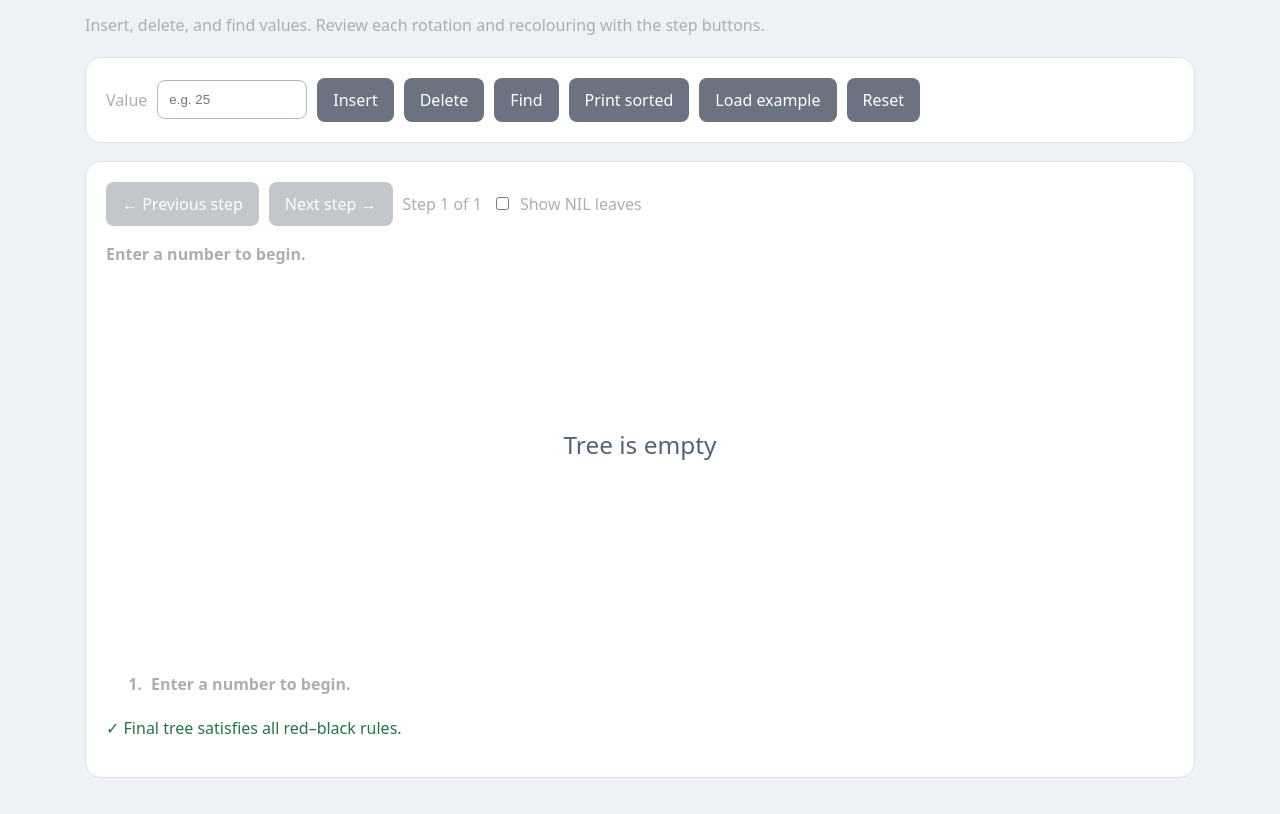
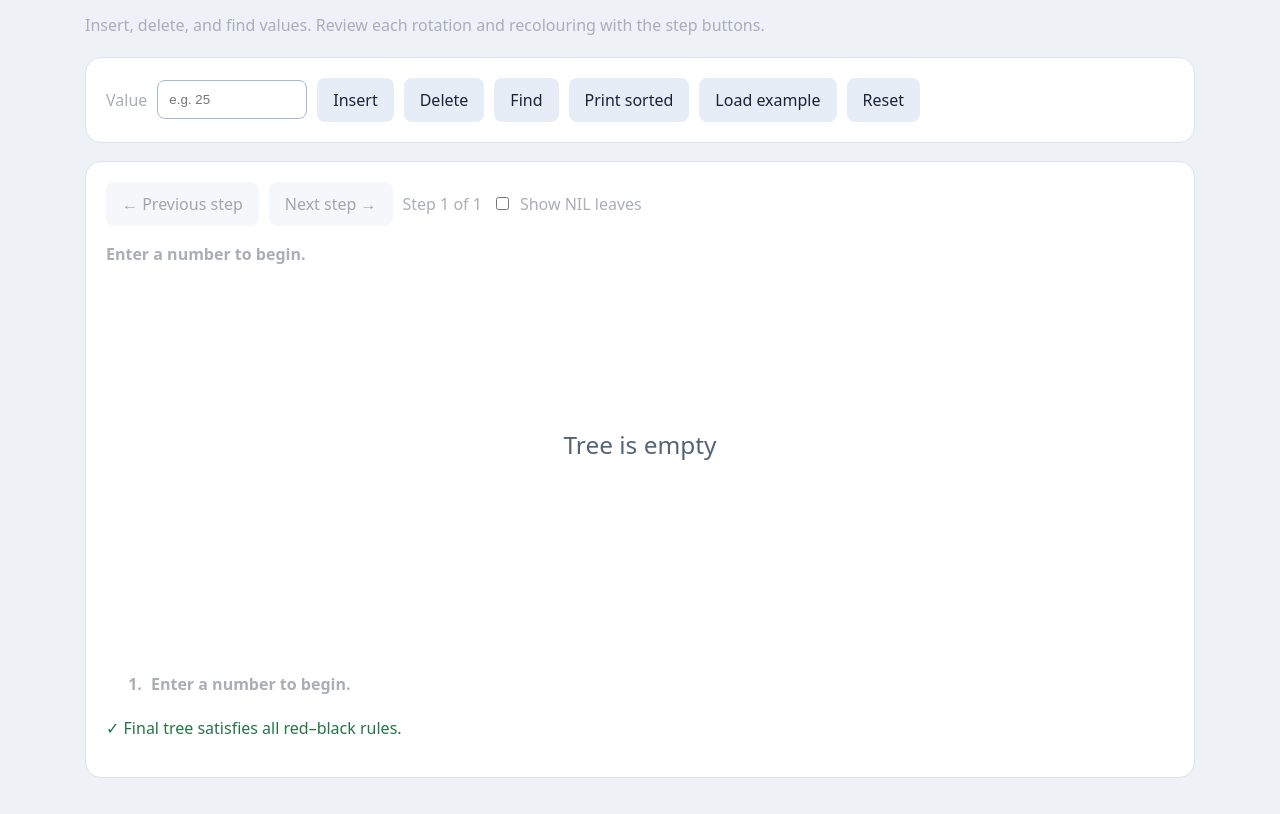
Before and after one commit to Tony82122/crispy-adventure, a website built with webpack: page index.html in a window 1280 px wide. Shown: the part 82-896 px from the top of the page. Built offline with nearby package versions, Linux system fonts and the light colour scheme.

Commit message:
final fix

```diff
--- a/index.html
+++ b/index.html
@@ -2,7 +2,7 @@
 <html lang="en"><head><meta charset="utf-8"><meta name="viewport" content="width=device-width, initial-scale=1"><title>Red–Black Tree Lab</title>
 <style>
 *{box-sizing:border-box}body{margin:0;background:#eef2f6;color: #aaaeb5;font:16px system-ui,sans-serif}  main{max-width:1150px;margin:36px auto;padding:0 20px}  h1{margin-bottom:6px}  p{line-height:1.6}  .card{background:white;border:1px solid #dbe2ea;border-radius:16px;padding:20px;margin:18px 0}  .controls{display:flex;gap:10px;flex-wrap:wrap;align-items:center}  input{padding:11px;width:150px;border:1px solid #aab8ca;border-radius:8px}  button{padding:11px 16px;border:0;border-radius:8px;background:#2456be;color:white;font:inherit;cursor:pointer}  button:disabled{opacity:.4;cursor:default}  .secondary{background:#e7edf6;color:#182334}  #canvas{overflow:auto}  svg{display:block;min-width:100%;height:auto}  #message{min-height:28px;font-weight:600}  li{padding:5px}  label{display:flex;align-items:center;gap:8px}  label input{width:auto}  .muted{color:#526477;font-size:14px}  #steps{max-height:280px;overflow:auto}  #status{color:#247447}  a{color:#2456be}  code{background:#eef2f6;padding:2px 5px}
-button,.secondary{background:#6b7280;color:white}
+button,.secondary{background:#e7edf6;color:#182334}
 @media(max-width:600px){main{margin:20px auto;padding:0 12px}.card{padding:14px;margin:12px 0}.controls{gap:8px}.card.controls>input{flex:1 1 120px;min-width:0}.card.controls>button{flex:1 1 calc(50% - 8px);padding:10px 8px}.card:not(.controls)>.controls>button{flex:1 1 130px;padding:10px 8px}.card:not(.controls)>.controls>label{flex:1 1 100%}h1{font-size:1.7rem}#message{overflow-wrap:anywhere}#canvas svg{width:100%!important;min-width:0}}
 </style></head><body><main>
 <h1>Red–Black Trees</h1><p>Insert, delete, and find values. Review each rotation and recolouring with the step buttons.</p>
```
